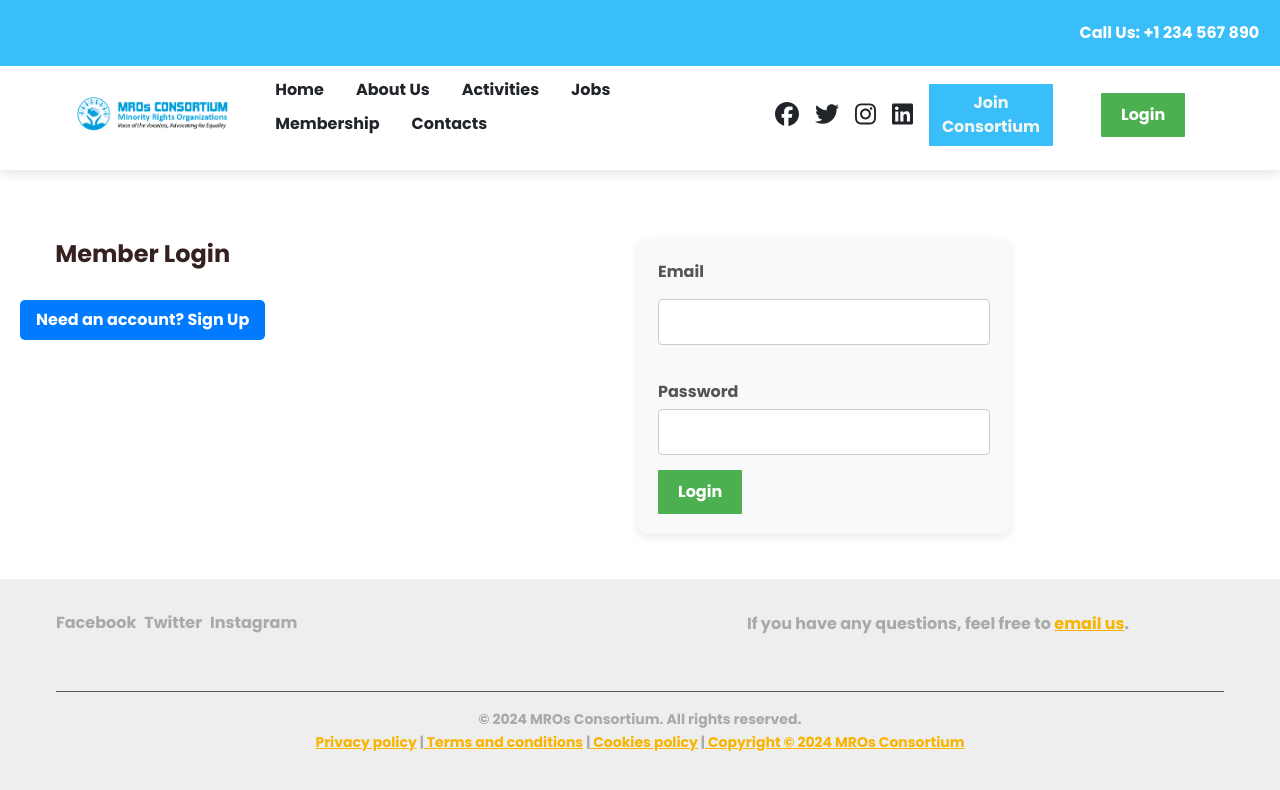
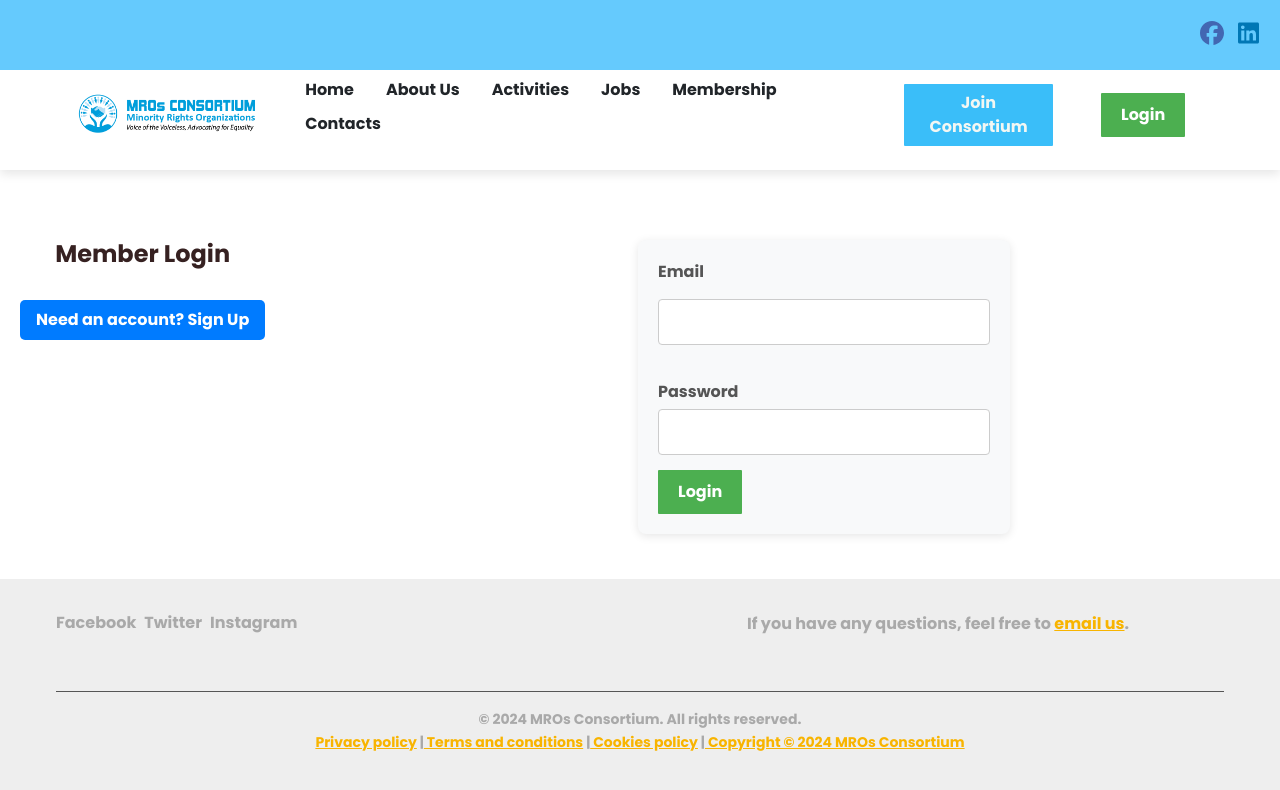
Before and after one commit to imraac/consortium, a React (Vite) app: page /login in a window 1280 px wide. Shown: the top 790 px of the page. Built offline with nearby package versions, Linux system fonts and the light colour scheme.

Commit message:
fixed the navbar

```diff
--- /dev/null
+++ b/src/components/ConsortiumMandate.css
@@ -0,0 +1,17 @@
+.consortium-mandate-wrapper {
+    padding: 20px;
+    background-color: #ffffff; /* Light background color */
+    border: 1px solid #f4f7fa; /* Light border */
+    border-radius: 5px; /* Rounded corners */
+    margin: 20px 0; /* Margin above and below */
+    margin-top: 150px; /* Default margin for larger screens */
+}
+
+.mandate-list {
+    list-style-type: disc; /* Bullet points */
+    padding-left: 20px; /* Indentation */
+}
+
+.mandate-list li {
+    margin-bottom: 10px; /* Space between list items */
+}
--- /dev/null
+++ b/src/components/ConsortiumMandate.jsx
@@ -0,0 +1,39 @@
+import React, { useEffect } from 'react';
+import Footer from './Footer'; // Import the Footer component
+import './ConsortiumMandate.css'; // Import your CSS styles (if needed)
+
+const ConsortiumMandate = () => {
+  // Scroll to top when the component is rendered
+  useEffect(() => {
+    window.scrollTo(0, 0);
+  }, []);
+
+  return (
+    <div className="consortium-mandate-wrapper">
+      <h2>Consortium Mandate</h2>
+      <p>
+        The Minority Rights Organizations (MROs) Consortium in Somalia is committed to advocating for the rights and dignity of minority communities across the country.
+      </p>
+
+      <p>
+        The MROs Consortium in Somalia aims to build a powerful coalition that amplifies the voices of minority communities and drives meaningful change. Through collective action, we envision a Somalia where diversity is embraced, and all individuals can live with dignity, free from discrimination and inequality.
+      </p>
+      <p>
+        The MRO Consortium is dedicated to addressing and advancing the rights of minority groups in Somalia. Our mandate includes:
+      </p>
+      <ul className="mandate-list">
+        <li>
+          <strong>Advocacy for Minority Rights:</strong> Promoting and defending the rights and interests of minorities in national and local contexts.
+        </li>
+        <li>
+          <strong>Support for Minority-Led Initiatives:</strong> Offering resources and assistance to organizations and projects led by minority communities.
+        </li>
+        <li>
+          <strong>Strengthening Minority Voices:</strong> Ensuring that the voices of minorities are heard and represented in decision-making processes.
+        </li>
+      </ul>
+    </div>
+  );
+};
+
+export default ConsortiumMandate;
--- a/src/components/ContactDetails.jsx
+++ b/src/components/ContactDetails.jsx
@@ -5,10 +5,12 @@ import Footer from './Footer';
 
 // Personal Information page
 const ContactDetails = () => {
+
   const [contactData, setContactData] = useState({
     founders: [{ name: '', contact: '', clan: '' }],
     boardDirectors: [{ name: '', contact: '', clan: '' }],
     keyStaffs: [{ name: '', contact: '', clan: '' }],
+
   });
 
   useEffect(() => {
@@ -121,6 +123,7 @@ const ContactDetails = () => {
                 onChange={(e) => handleChange(e, index, 'keyStaffs')}
                 required
               />
+
               <label>Contact Number:</label>
               <input
                 type="text"
@@ -130,6 +133,7 @@ const ContactDetails = () => {
                 required
               />
               <label>Clan:</label>
+
               <input
                 type="text"
                 name="clan"
--- /dev/null
+++ b/src/components/CoreValues.css
@@ -0,0 +1,24 @@
+.core-values-wrapper {
+    padding: 20px;
+    background-color: #fcfeff; /* Light background color */
+    /* Light border */
+    border-radius: 5px; /* Rounded corners */
+    margin: 20px 0; /* Margin above and below */
+    margin-top: 150px; /* Default margin for larger screens */
+}
+
+/* Media query for smaller screens */
+@media (max-width: 768px) {
+    .core-values-wrapper {
+        margin-top: 95px; /* Reduced margin for smaller screens */
+    }
+}
+
+.core-values-list {
+    list-style-type: disc; /* Bullet points */
+    padding-left: 20px; /* Indentation */
+}
+
+.core-values-list li {
+    margin-bottom: 10px; /* Space between list items */
+}
--- /dev/null
+++ b/src/components/CoreValues.jsx
@@ -0,0 +1,37 @@
+import React, { useEffect } from 'react';
+import Footer from './Footer'; // Import the Footer component
+import './CoreValues.css'; // Import your CSS styles (if needed)
+
+const CoreValues = () => {
+  // Scroll to top when the component is rendered
+  useEffect(() => {
+    window.scrollTo(0, 0);
+  }, []);
+
+  return (
+    <div className="core-values-wrapper">
+      <h2>Our Core Values</h2>
+      <p>
+        At the Minority Rights Organizations (MRO) Consortium, which is exclusively owned and managed by minority groups in Somalia, we are committed to:
+      </p>
+      <ul className="core-values-list">
+        <li>
+          <strong>Inclusivity:</strong> Embracing the diversity of minority communities and ensuring all voices are represented.
+        </li>
+        <li>
+          <strong>Empowerment:</strong> Supporting minority groups in asserting their rights and identities.
+        </li>
+        <li>
+          <strong>Integrity:</strong> Upholding transparency, accountability, and ethical practices in all Consortium activities.
+        </li>
+        <li>
+          <strong>Solidarity:</strong> Promoting unity among organizations and communities in the pursuit of justice and equality.
+        </li>
+      </ul>
+
+    </div>
+
+  );
+};
+
+export default CoreValues;
--- a/src/components/Navbar.css
+++ b/src/components/Navbar.css
@@ -416,7 +416,7 @@ footer p {
 .call-us {
   position: fixed; /* Fix it at the top */
   top: 0; /* Position at the very top */
-  background: #3ABEF9;
+  background: #65cafd;
   padding: 1.3rem;
   text-align: right;
   color: white;
@@ -646,16 +646,20 @@ nav {
     flex-direction: column; /* Stack items vertically */
     position: absolute;
     top: 60px; /* Adjust to position below navbar */
-    left: 0;
     right: 0;
-    gap: 2rem;
+    width: 60%; /* Make the menu take up only 60% of the screen width */
+    height: 100vh; /* Make the menu height full screen */
     background-color: white; /* Ensure background is white */
     padding: 1rem;
     z-index: 1000; /* Ensure it appears above other content */
+    box-shadow: -2px 0 5px rgba(0, 0, 0, 0.1); /* Add shadow for better visibility */
+    transition: transform 0.3s ease-in-out; /* Smooth transition for showing menu */
+    transform: translateX(100%); /* Initially hide the menu by moving it off-screen */
   }
 
   .nav__menu.active {
     display: flex; /* Show menu when active */
+    transform: translateX(0); /* Slide the menu in from the right */
   }
 
   .nav__menu ul {
@@ -693,6 +697,55 @@ nav {
 
 /* Rest of your existing styles... */
 .nav_img img {
-  width: 170px; /* Adjust the width as needed */
+  width: 200px; /* Adjust the width as needed */
   height: auto; /* Maintain aspect ratio */
 }
+/* Adjust button styles for smaller screens */
+@media (max-width: 768px) {
+  /* Adjust login and consortium buttons for smaller screens */
+  .join-consortium-button, .login-button {
+    padding: 0.3rem 0.8rem; /* Reduce padding */
+    font-size: 0.9rem; /* Decrease font size */
+    margin: 0.5rem 0; /* Adjust margin for spacing */
+    width: 100%; /* Make buttons smaller and more responsive */
+    text-align: center; /* Ensure buttons are centered */
+  }
+
+  /* Center the buttons inside the navbar */
+  .nav__buttons {
+    display: flex;
+    flex-direction: column;
+    align-items: center;
+    justify-content: center;
+    width: 70%; /* Ensure buttons take up the available space */
+    gap: 0rem; /* Add gap between buttons */
+  }
+
+  /* Navbar icons smaller for mobile */
+
+
+  /* Ensure the nav__menu only takes up 60% of the screen and buttons align */
+  .nav__menu {
+    width: 75%;
+    padding: 1rem;
+
+  }
+
+  /* Ensure the icons are aligned properly in the smaller screen navbar */
+  .nav__icons {
+    display: flex;
+    justify-content: space-around; /* Space out the icons evenly */
+    width: 100%; /* Ensure icons take up the width */
+  }
+
+  /* Adjust the overall navbar styles for smaller screens */
+  .nav {
+    padding: 0.86rem;
+     /* Reduce navbar padding */
+  }
+
+  /* Adjust the logo to fit within the smaller navbar */
+  .nav img {
+    width: 120px; /* Reduce logo size for smaller screens */
+  }
+}
--- a/src/components/Navbar.jsx
+++ b/src/components/Navbar.jsx
@@ -6,8 +6,6 @@ import "./Navbar.css";
 import { FontAwesomeIcon } from "@fortawesome/react-fontawesome";
 import {
   faFacebook,
-  faTwitter,
-  faInstagram,
   faLinkedin,
 } from "@fortawesome/free-brands-svg-icons";
 import { faBars, faTimes } from "@fortawesome/free-solid-svg-icons";
@@ -28,7 +26,29 @@ const Navbar = () => {
 
   return (
     <header className="header">
-      <div className="call-us">Call Us: +1 234 567 890</div>
+   <div className="call-us">
+  <a
+    href="https://www.facebook.com"
+    target="_blank"
+    rel="noopener noreferrer"
+    style={{ color: "#4267B2", display: "inline-block", marginRight: "7px" }} // Facebook blue with spacing
+  >
+    <FontAwesomeIcon icon={faFacebook} className="social-icon" />
+  </a>
+
+  <a
+    href="https://www.linkedin.com"
+    target="_blank"
+    rel="noopener noreferrer"
+    style={{ color: "#0077B5", display: "inline-block", marginLeft: "7px" }} // LinkedIn blue with spacing
+  >
+    <FontAwesomeIcon icon={faLinkedin} className="social-icon" />
+  </a>
+
+
+</div>
+
+
 
       <nav className="nav">
         <div className="container nav__data">
@@ -177,38 +197,9 @@ const Navbar = () => {
             </ul>
 
             <div className="nav__icons">
-              <a
-                href="https://facebook.com"
-                target="_blank"
-                rel="noopener noreferrer"
-                className="social-icon"
-              >
-                <FontAwesomeIcon icon={faFacebook} />
-              </a>
-              <a
-                href="https://twitter.com"
-                target="_blank"
-                rel="noopener noreferrer"
-                className="social-icon"
-              >
-                <FontAwesomeIcon icon={faTwitter} />
-              </a>
-              <a
-                href="https://instagram.com"
-                target="_blank"
-                rel="noopener noreferrer"
-                className="social-icon"
-              >
-                <FontAwesomeIcon icon={faInstagram} />
-              </a>
-              <a
-                href="https://linkedin.com"
-                target="_blank"
-                rel="noopener noreferrer"
-                className="social-icon"
-              >
-                <FontAwesomeIcon icon={faLinkedin} />
-              </a>
+
+
+
 
               <button
                 className="btn join-consortium-button"
```
Also changed, not shown: src/App.jsx (+8 -7 lines), src/components/AboutUs.jsx (+5 -5 lines).
